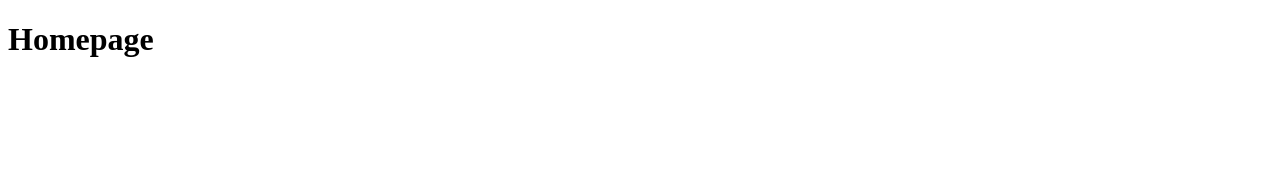
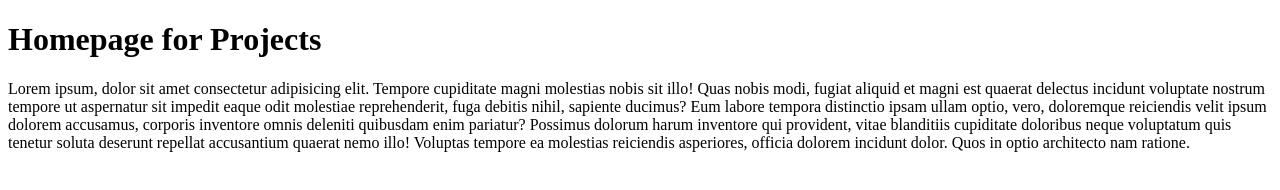
Before and after one commit to saikrishs/web-development, a plain HTML site: page index.html in a window 1280 px wide. Drawn offline with Linux system fonts and the light colour scheme.

```diff
--- a/index.html
+++ b/index.html
@@ -3,9 +3,10 @@
 <head>
     <meta charset="UTF-8">
     <meta name="viewport" content="width=device-width, initial-scale=1.0">
-    <title>Document</title>
+    <title>Sai Portfolio</title>
 </head>
 <body>
-    <h1>Homepage</h1>
+    <h1>Homepage for Projects</h1>
+    <p>Lorem ipsum, dolor sit amet consectetur adipisicing elit. Tempore cupiditate magni molestias nobis sit illo! Quas nobis modi, fugiat aliquid et magni est quaerat delectus incidunt voluptate nostrum tempore ut aspernatur sit impedit eaque odit molestiae reprehenderit, fuga debitis nihil, sapiente ducimus? Eum labore tempora distinctio ipsam ullam optio, vero, doloremque reiciendis velit ipsum dolorem accusamus, corporis inventore omnis deleniti quibusdam enim pariatur? Possimus dolorum harum inventore qui provident, vitae blanditiis cupiditate doloribus neque voluptatum quis tenetur soluta deserunt repellat accusantium quaerat nemo illo! Voluptas tempore ea molestias reiciendis asperiores, officia dolorem incidunt dolor. Quos in optio architecto nam ratione.</p>
 </body>
 </html>
```
Also changed, not shown: 2 other files.
